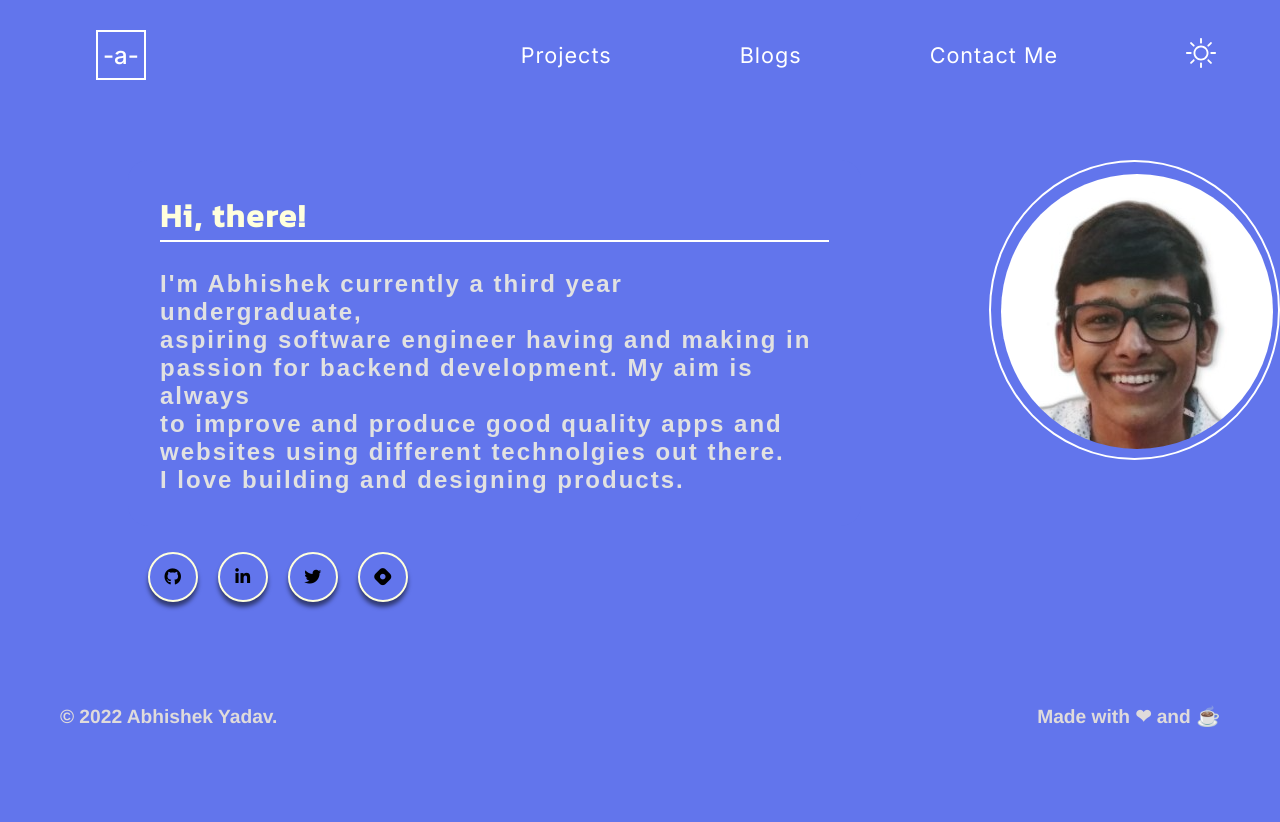
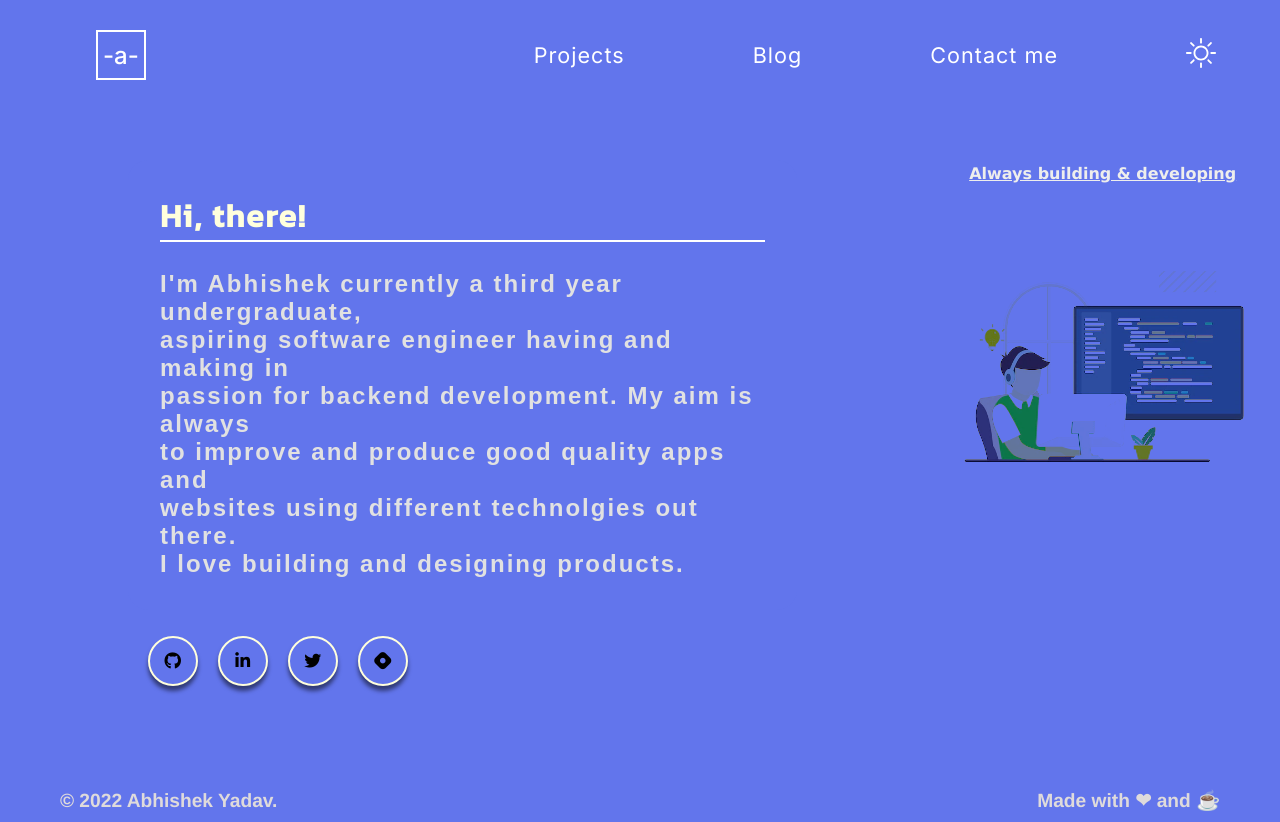
Before and after one commit to abhishekY2401/abhixyz, a React (Create React App) app: page / in a window 1280 px wide. Before the commit the page ends 800 px from the top, so only its background shows below. Built offline with nearby package versions, Linux system fonts and the light colour scheme; a web font is replaced by a local one.

Commit message:
changed the look and added a image

```diff
--- a/src/App.css
+++ b/src/App.css
@@ -33,19 +33,24 @@ body::-webkit-scrollbar-thumb {
 }
 
 .photo {
-  height: 300px;
-  width: 300px;
-  border: 2px solid #fff;
+  height: 400px;
+  width: 400px;
   margin-top: 5rem;
   margin-left: 8rem;
-  border-radius: 50%;
-
+  padding: 4px;
 }
 
-#myphoto {
-  border-radius: 50%;
-  margin-left: 0.8vw;
-  margin-top: 1.5vh;
+#headline {
+  text-align: center;
+  font-weight: 700;
+  color: rgb(238, 238, 236);
+  text-decoration: underline;
+  font-family:'Lucida Sans', 'Lucida Sans Regular', 'Lucida Grande', 'Lucida Sans Unicode', Geneva, Verdana, sans-serif;
+}
+
+#my-photo {
+  width: 100%;
+  mix-blend-mode: darken;
 }
 
 
--- a/src/App.js
+++ b/src/App.js
@@ -1,13 +1,19 @@
 import "./App.css";
 import Navbar from "./components/Navbar";
 import Social from "./components/Social";
-import my_photo from "./images/abhi_photo.png";
+import developer from "./images/developer_building.webp";
 import Footer from "./components/Footer";
+import { BrowserRouter as Router, Routes, Route } from "react-router-dom";
+import Projects from "./components/Projects";
+import Blog from "./components/Blog";
 
 function App() {
   return (
     <div className="App">
-      <Navbar />
+      <Router>
+        <Navbar />
+      </Router>
+
       <main>
         <div className="names">
           <div className="about-me-card">
@@ -23,7 +29,8 @@ function App() {
             </h4>
           </div>
           <div className="photo">
-            <img src={my_photo} alt="abhishek" id="myphoto" />
+            <p id="headline">Always building & developing</p>
+            <img src={developer} alt="developer" id="my-photo" />
           </div>
         </div>
       </main>
--- a/src/components/Navbar.css
+++ b/src/components/Navbar.css
@@ -40,6 +40,7 @@ li {
 }
 
 a {
+    z-index: 1;
     position: relative;
     text-decoration: none;
     color: #fff;
@@ -51,29 +52,24 @@ a {
 #pro::before,
 #blogs::before,
 #me::before {
-    content: '';
-    position: absolute;
-    border-radius: 40px;
-    top: -10px;
-    margin-left: -20px;
-    text-align: center;
-    background: rgb(255, 255, 255);
-    transition: 0.15s;
-    color: #fff;
-}
-
-a:hover {
-    color: #282828;
+  content: '';
+  position: absolute;
+  width: 100%;
+  height: 2px;
+  background-color: #fff;
+  bottom: 0;
+  left: 0;
+  top: 100%;
+  transform-origin: right;
+  transform: scaleX(0);
+  transition: transform .3s ease-in-out;
 }
 
 #pro:hover::before,
 #blogs:hover::before,
 #me:hover::before {
-    width: 120%;
-    height: 100%;
-    padding: 12px;
-    background: rgba(255, 255, 255);
-    color: #282828;
+  transform-origin: left;
+  transform: scaleX(1);
 }
 
 ul {
--- a/src/components/Navbar.js
+++ b/src/components/Navbar.js
@@ -1,6 +1,6 @@
 import "./Navbar.css";
 import Sunlight from "../images/Sunlight";
-import { BrowserRouter, Routes, Route } from "react-router-dom";
+import { BrowserRouter as Router, Switch, Route, Link } from "react-router-dom";
 
 const Navbar = () => {
   return (
@@ -13,19 +13,13 @@ const Navbar = () => {
       <nav>
         <ul>
           <li className="projects">
-            <a href="/" id="pro">
-              Projects
-            </a>
+            <Link to="/projects">Projects</Link>
           </li>
           <li className="blog">
-            <a href="https://abhi2048.hashnode.dev/" id="blogs">
-              Blogs
-            </a>
+            <Link to="/blog">Blog</Link>
           </li>
           <li className="contact">
-            <a href="/" id="me">
-              Contact Me
-            </a>
+            <Link to="/contact-me">Contact me</Link>
           </li>
           <li>
             <a href="/">
--- a/src/components/Projects.js
+++ b/src/components/Projects.js
@@ -1,9 +1,7 @@
-import Project from "./images/projects.svg";
-
 const Projects = () => {
   return (
     <div>
-      <img src={Project} alt="projects" />
+      <h1>My Creativity & Development</h1>
     </div>
   );
 };
```
Also changed, not shown: src/images/developer_building.webp (added), src/images/projects.svg (deleted).
